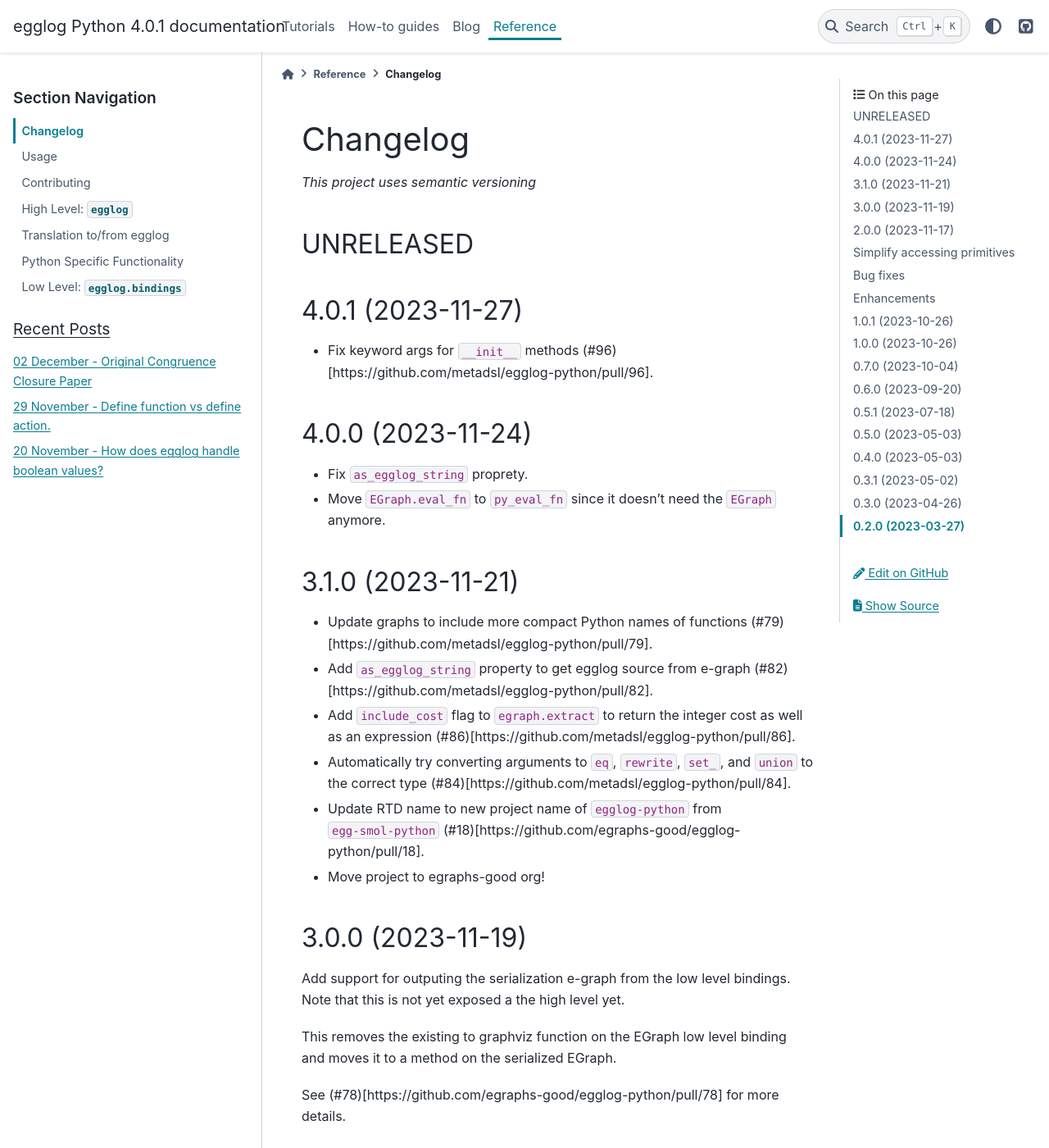
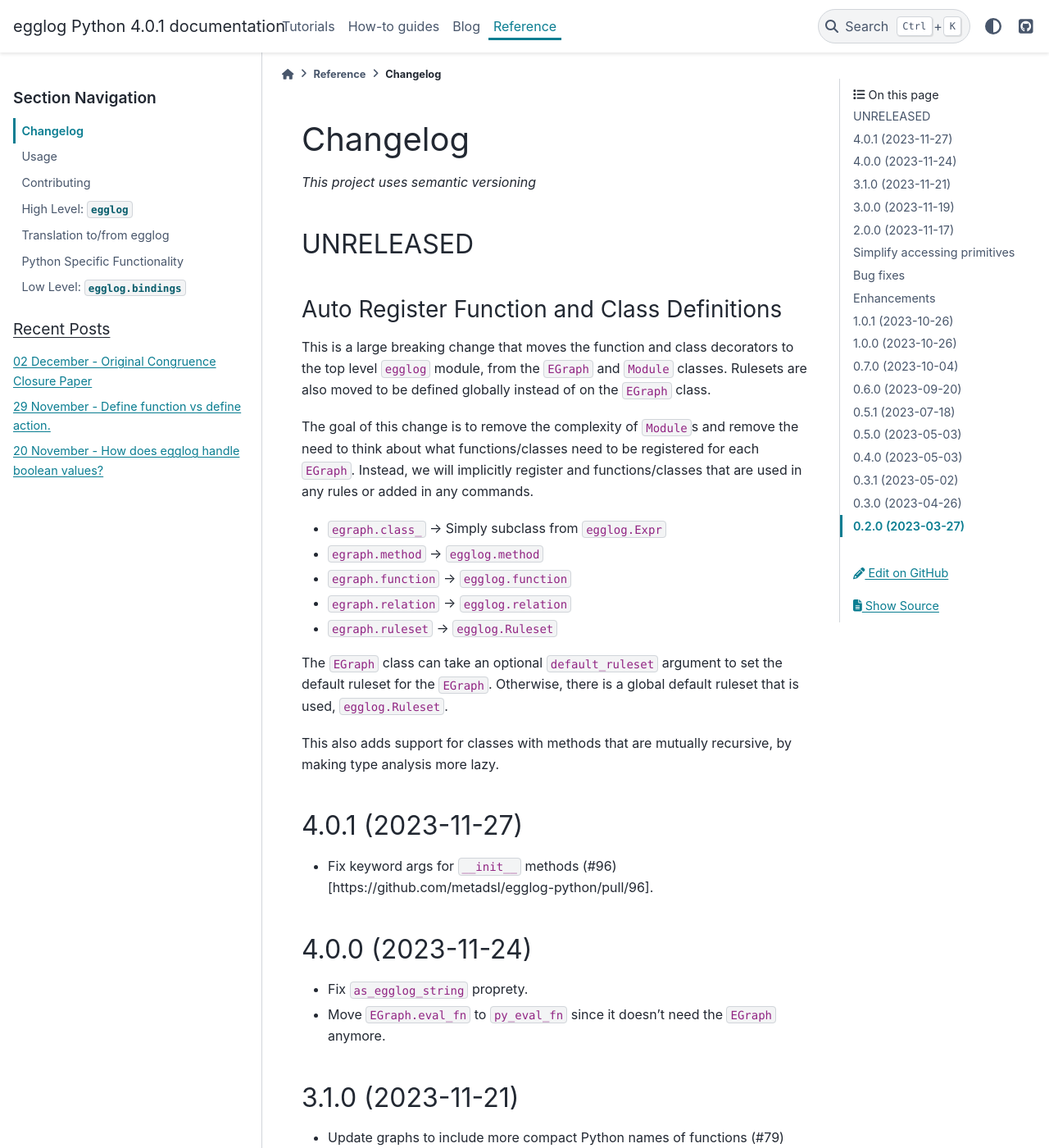
Before and after one commit to egraphs-good/egglog-python, a Sphinx documentation site: the page built from docs/changelog.md, in a window 1280 px wide and 1400 px high. Shown: the whole window at 82% size. Built offline with Sphinx 7.4.7 and the PyData theme 0.15.4, drawn with Linux system fonts in a browser that asks for light colours; pages that are not in the unit, such as notebooks, are missing from menus; comment, search, counter and statistics services are not loaded; the version number is read from the project's files by our own code.

Commit message:
Start adding changelog entry instead

```diff
--- a/docs/changelog.md
+++ b/docs/changelog.md
@@ -3,6 +3,26 @@
 _This project uses semantic versioning_
 
 ## UNRELEASED
+
+### Auto Register Function and Class Definitions
+
+This is a large breaking change that moves the function and class decorators to the top level `egglog` module,
+from the `EGraph` and `Module` classes. Rulesets are also moved to be defined globally instead of on the `EGraph` class.
+
+The goal of this change is to remove the complexity of `Module`s and remove the need to think about what functions/classes
+need to be registered for each `EGraph`. Instead, we will implicitly register and functions/classes that are used
+in any rules or added in any commands.
+
+- `egraph.class_` -> Simply subclass from `egglog.Expr`
+- `egraph.method` -> `egglog.method`
+- `egraph.function` -> `egglog.function`
+- `egraph.relation` -> `egglog.relation`
+- `egraph.ruleset` -> `egglog.Ruleset`
+
+The `EGraph` class can take an optional `default_ruleset` argument to set the default ruleset for the `EGraph`. Otherwise,
+there is a global default ruleset that is used, `egglog.Ruleset`.
+
+This also adds support for classes with methods that are mutually recursive, by making type analysis more lazy.
 
 ## 4.0.1 (2023-11-27)
 
```
Also changed, not shown: docs/reference/rfc/0001-implicit-defs.md (+9 -5 lines).
